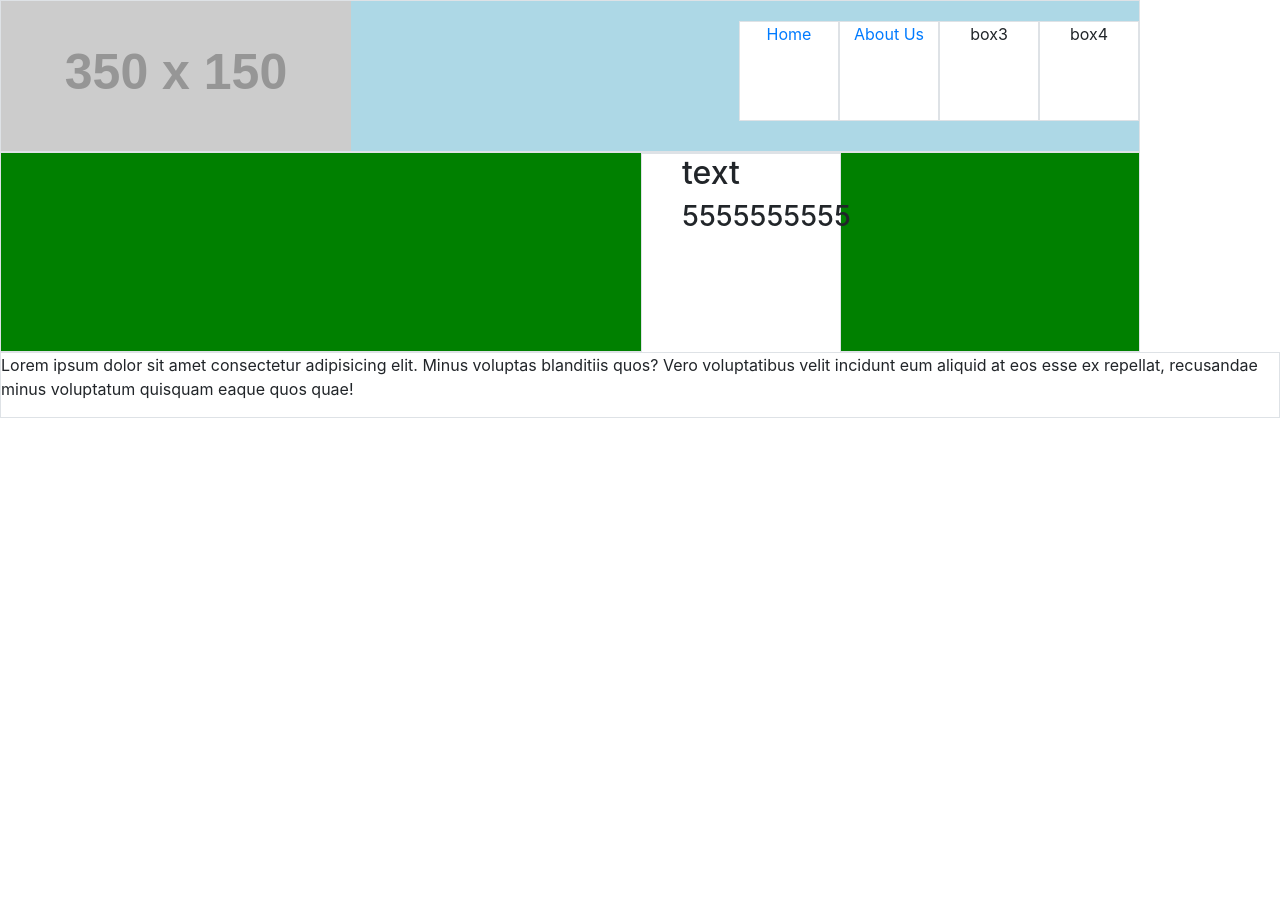
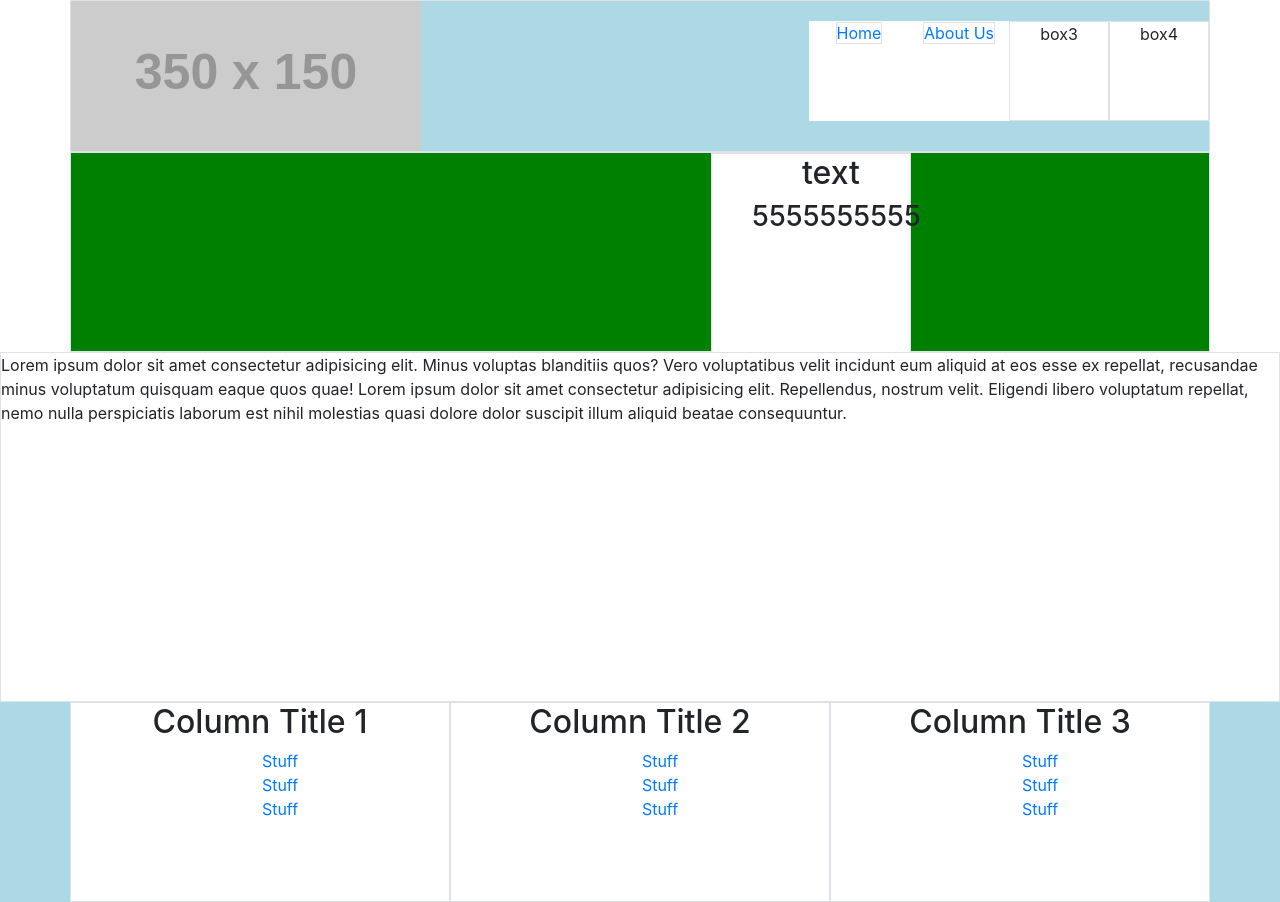
Before and after one commit to RobertWilson196/my-adventure, a plain HTML site: page index.html in a window 1280 px wide. Before the commit the page ends 800 px from the top, so only its background shows below. Drawn offline with Linux system fonts and the light colour scheme; placeholder pictures from the web are drawn by us.

Commit message:
made footers/headers for  my-adventure

```diff
--- a/index.html
+++ b/index.html
@@ -12,11 +12,11 @@
         <nav class="container border bg-blue">
                 <img src= "http://via.placeholder.com/350x150" alt="Logo">
             <ul class="nav">
-                <li>
-                    <a class="border box bg-white" href="index.html">Home</a>
+                <li class="nav-item">
+                    <a class="box border bg-white" href="index.html">Home</a>
                 </li>
-                <li>
-                    <a class="border box bg-white" href=" about-us.html">About Us</a>
+                <li class="nav-item">
+                    <a class="box border bg-white" href="about-us.html">About Us</a>
                 </li>
                 <li>
                     <div class="border box bg-white">box3</div>
@@ -38,10 +38,59 @@
                 </ul>
             </div>
         </div>
-        <div class="border">
+        <div class="border h-750">
             <p>
                 Lorem ipsum dolor sit amet consectetur adipisicing elit. Minus voluptas blanditiis quos? Vero voluptatibus velit incidunt eum aliquid at eos esse ex repellat, recusandae minus voluptatum quisquam eaque quos quae!
+                Lorem ipsum dolor sit amet consectetur adipisicing elit. Repellendus, nostrum velit. Eligendi libero voluptatum repellat, nemo nulla perspiciatis laborum est nihil molestias quasi dolore dolor suscipit illum aliquid beatae consequuntur.
             </p>
         </div>
+        <footer class="bg-blue">
+            <div class="container h-200 bg-white">
+                <div class="row">
+                  <div class="col-sm border">
+                    <h2 class="text-align-center">Column Title 1</h2>
+                    <ul>
+                        <li class="li-none">
+                            <a href="www.github.com">Stuff</a>
+                        </li>
+                        <li class="li-none">
+                            <a href="www.github.com">Stuff</a>
+                        </li>
+                        <li class="li-none">
+                            <a href="www.github.com">Stuff</a>
+                        </li>
+                        </ul>
+                  </div>
+                  <div class="col-sm border">
+                    <h2 class="text-align-center">Column Title 2</h2>
+                    <ul>
+                        <li class="li-none ">
+                            <a href="www.github.com">Stuff</a>
+                        </li>
+                        <li class="li-none">
+                            <a href="www.github.com">Stuff</a>
+                        </li>
+                        <li class="li-none">
+                            <a href="www.github.com">Stuff</a>
+                        </li>
+                    </ul>
+                  </div>
+                  <div class="col-sm border h-200">
+                    <h2 class="text-align-center">Column Title 3</h2>
+                    <ul>
+                        <li class="li-none">
+                            <a href="www.github.com">Stuff</a>
+                        </li>
+                        <li class="li-none">
+                            <a href="www.github.com">Stuff</a>
+                        </li>
+                        <li class="li-none">
+                            <a href="www.github.com">Stuff</a>
+                        </li>
+                    </ul>
+                  </div>
+                </div>
+              </div>
+        </footer>
     </body>
 </html>
--- a/my-adventure.css
+++ b/my-adventure.css
@@ -13,12 +13,17 @@
     border-color:black;
     border-width:1px;
     border-style: solid;
-    display: inline-block;
+    /* display: inline-block; */
     padding:0px;
+}
+
+.text-align-center {
+    text-align:center;
 }
 .li-none{
     list-style:none;
     padding:0px;
+    text-align:center;
 }
 .right-side{
     margin-left:40rem;
@@ -41,6 +46,9 @@
 .h-200 {
     height:200px;
 }
+.h-750 {
+    height:350px;
+}
 
 .box {
     width:100px;
@@ -53,3 +61,11 @@
     width:200px;
     height:200px;
 }
+
+.nav-item {
+    width:100px;
+    height:100px;
+    margin-top:20px;
+    background-color:white;
+    text-align:center;
+}
```
Also changed, not shown: about-us.html (+59 -3 lines).
